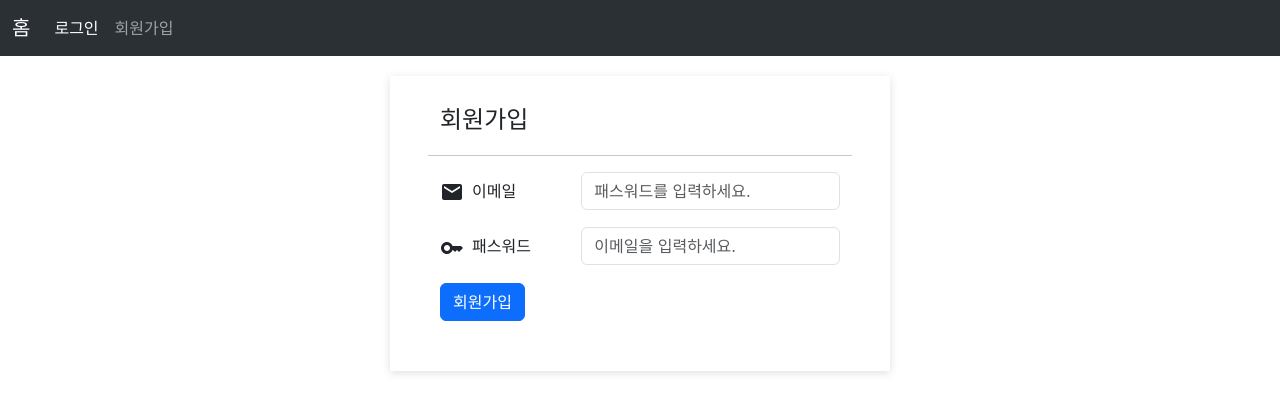
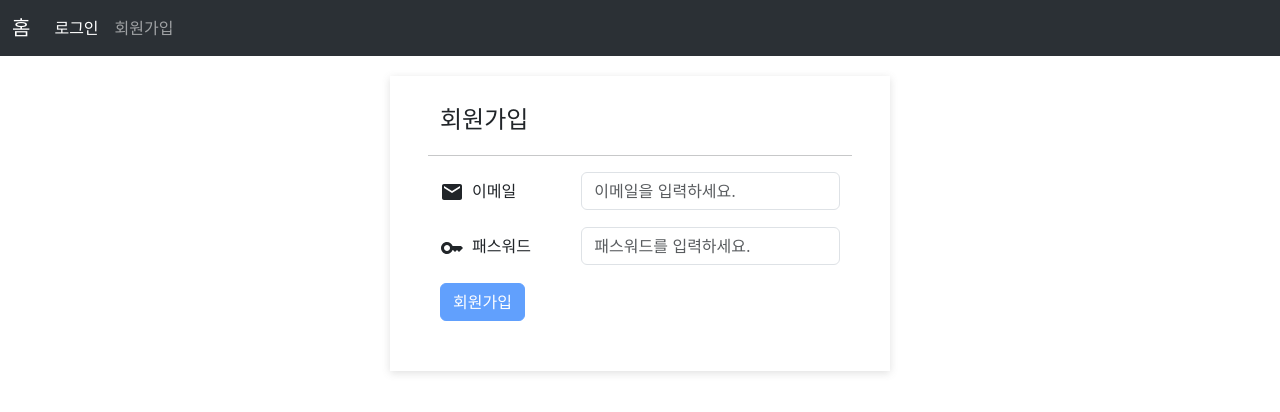
Before and after one commit to Jimoou/wanted-pre-onboarding-frontend, a React (Create React App) app: page /signup in a window 1280 px wide. Shown: the top 412 px of the page. Built offline with nearby package versions, Linux system fonts and the light colour scheme; no server answers.

Commit message:
#3-Validation-API fetch
로그인과 회원가입시 이메일과 비밀번호의 유효성을 검사하고, API와 연동시켜 #4,#5번 이슈를 같이 해결했다.

```diff
--- a/src/Pages/Login/Login.js
+++ b/src/Pages/Login/Login.js
@@ -1,25 +1,89 @@
 import EmailIcon from '@mui/icons-material/Email';
 import KeyIcon from '@mui/icons-material/Key';
+import { useState } from 'react';
+import { useNavigate } from 'react-router-dom';
+
+import API from '../../Config';
 
 export const Login = () => {
+    const [email, setEmail] = useState("");
+    const [password, setPassword] = useState("");
+    const [pwError, setPwError] = useState('');
+    const [mailError, setMailError] = useState('');
+
+    const handlePasswordChange = (event) => {
+        setPassword(event.target.value);
+        if (event.target.value.length < 8) {
+            setPwError('비밀번호는 8자리 이상이어야 합니다.');
+        } else {
+            setPwError('');
+        }
+    };
+
+    const handleEmailChange = (event) => {
+        setEmail(event.target.value);
+        if (!event.target.value.includes('@')) {
+            setMailError('이메일은 "@"를 포함하고 있어야 합니다.');
+        } else {
+            setMailError('');
+        }
+    }
+
+    const navigate = useNavigate();
+    const submit = (event) => {
+        event.preventDefault();
+        fetch(`${API.signin}`, {
+            method: 'POST',
+            headers: { 'Content-Type': 'application/json' },
+            body: {
+                email: email,
+                password: password,
+            },
+        }).then((response) => {
+            alert("로그인되었습니다.");
+            navigate('/todo');
+        }).catch((error) => {
+            console.log(error);
+        })
+    };
+
     return (
         <div className='container'>
             <form>
                 <div class="row mb-3">
                     <h4 className="header">로그인</h4>
-                    <hr/>
-                    <label for="inputEmail3" class="col-sm-4 col-form-label"><EmailIcon className="Icon"/>이메일</label>
+                    <hr />
+                    <label for="inputEmail3" class="col-sm-4 col-form-label"><EmailIcon className="Icon" />이메일</label>
                     <div class="col-sm-8">
-                        <input type="email" class="form-control" data-testid="email-input" placeholder="패스워드를 입력하세요."></input>
+                        <input
+                            type="email"
+                            class="form-control"
+                            email={email}
+                            data-testid="email-input"
+                            placeholder="이메일을 입력하세요."
+                            onChange={handleEmailChange}></input>
+                        {mailError && <p style={{ color: 'red' }}>{mailError}</p>}
                     </div>
                 </div>
                 <div class="row mb-3">
-                    <label for="inputPassword3" class="col-sm-4 col-form-label"><KeyIcon className="Icon"/>패스워드</label>
+                    <label for="inputPassword3" class="col-sm-4 col-form-label"><KeyIcon className="Icon" />패스워드</label>
                     <div class="col-sm-8">
-                        <input type="password" class="form-control" data-testid="password-input" placeholder="이메일을 입력하세요."></input>
+                        <input
+                            type="password"
+                            class="form-control"
+                            value={password}
+                            data-testid="password-input"
+                            placeholder="패스워드를 입력하세요."
+                            onChange={handlePasswordChange}>
+                        </input>
+                        {pwError && <p style={{ color: 'red' }}>{pwError}</p>}
                     </div>
                 </div>
-                <button type="submit" class="btn btn-primary" data-testid="signin-button">로그인</button>
+                <button
+                    disabled={pwError || mailError || (email === "") || (password === "")}
+                    type="submit" class="btn btn-primary"
+                    data-testid="signin-button"
+                    onClick={submit}>로그인</button>
             </form>
         </div>
     )
--- a/src/Pages/Register/Register.js
+++ b/src/Pages/Register/Register.js
@@ -1,25 +1,95 @@
 import EmailIcon from '@mui/icons-material/Email';
 import KeyIcon from '@mui/icons-material/Key';
+import { useState } from 'react';
+import { useNavigate } from 'react-router-dom';
+
+import API from '../../Config';
 
 export const Register = () => {
+    const [email, setEmail] = useState("");
+    const [password, setPassword] = useState("");
+    const [pwError, setPwError] = useState('');
+    const [mailError, setMailError] = useState('');
+
+
+    //비밀번호 조건
+    const handlePasswordChange = (event) => {
+        setPassword(event.target.value);
+        if (event.target.value.length < 8) {
+            setPwError('비밀번호는 8자리 이상이어야 합니다.');
+        } else {
+            setPwError('');
+        }
+    };
+
+    //이메일 조건
+    const handleEmailChange = (event) => {
+        setEmail(event.target.value);
+        if (!event.target.value.includes('@')) {
+            setMailError('이메일은 "@"를 포함하고 있어야 합니다.');
+        } else {
+            setMailError('');
+        }
+    }
+
+
+    const navigate = useNavigate();
+    const submit = (event) => {
+        event.preventDefault();
+        fetch(`${API.signup}`, {
+            method: 'POST',
+            headers: { 'Content-Type': 'application/json' },
+            body: {
+                email: email,
+                password: password,
+            },
+        }).then((response) => {
+            alert("회원가입 되었습니다.");
+            navigate('/signin');
+        }).catch((error) => {
+            console.log(error);
+        })
+    };
+
+
+
 return (
     <div className='container'>
         <form>
             <div class="row mb-3">
                 <h4 className="header">회원가입</h4>
-                    <hr/>
-                    <label for="inputEmail3" class="col-sm-4 col-form-label"><EmailIcon className="Icon"/>이메일</label>
+                <hr />
+                <label for="inputEmail3" class="col-sm-4 col-form-label"><EmailIcon className="Icon" />이메일</label>
                 <div class="col-sm-8">
-                        <input type="email" class="form-control" data-testid="email-input" placeholder="패스워드를 입력하세요."></input>
+                    <input
+                        type="email"
+                        class="form-control"
+                        email={email}
+                        data-testid="email-input"
+                        placeholder="이메일을 입력하세요."
+                        onChange={handleEmailChange}></input>
+                    {mailError && <p style={{ color: 'red' }}>{mailError}</p>}
                 </div>
             </div>
             <div class="row mb-3">
-                    <label for="inputPassword3" class="col-sm-4 col-form-label"><KeyIcon className="Icon"/>패스워드</label>
+                <label for="inputPassword3" class="col-sm-4 col-form-label"><KeyIcon className="Icon" />패스워드</label>
                 <div class="col-sm-8">
-                        <input type="password" class="form-control" data-testid="password-input" placeholder="이메일을 입력하세요."></input>
+                    <input
+                        type="password"
+                        class="form-control"
+                        value={password}
+                        data-testid="password-input"
+                        placeholder="패스워드를 입력하세요."
+                        onChange={handlePasswordChange}>
+                    </input>
+                    {pwError && <p style={{ color: 'red' }}>{pwError}</p>}
                 </div>
             </div>
-                <button type="submit" class="btn btn-primary" data-testid="signup-button">회원가입</button>
+            <button
+                disabled={pwError || mailError || (email === "") || (password === "")}
+                type="submit" class="btn btn-primary"
+                data-testid="signin-button"
+                onClick={submit}>회원가입</button>
         </form>
     </div>
 )
```
Lines whose indentation alone changed are shown as unchanged.
